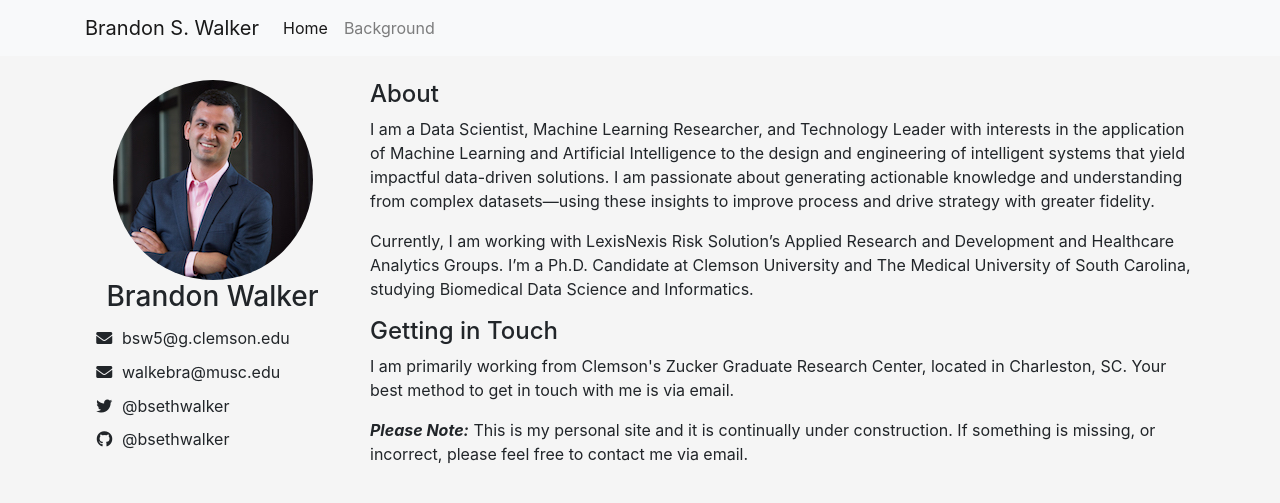
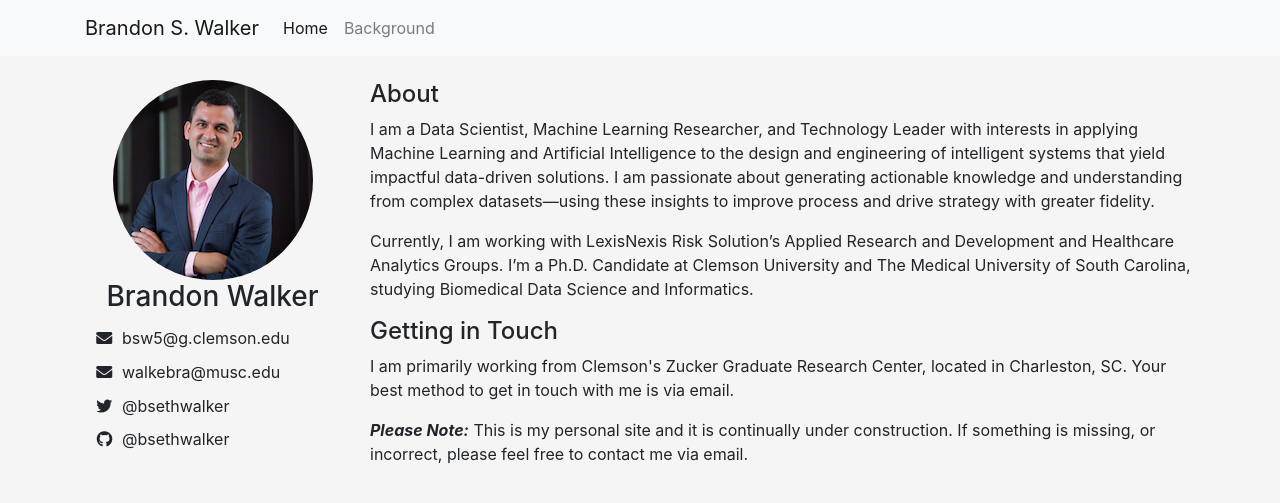
Before and after one commit to bsethwalker/bsethwalker.github.io, a Jekyll site: the page built from index.md, in a window 1280 px wide. Shown: the top 503 px of the page. Built offline with Jekyll 4.4.1, drawn with Linux system fonts in a browser that asks for light colours.

Commit message:
Fix wording on about

```diff
--- a/index.md
+++ b/index.md
@@ -9,7 +9,7 @@
 
 
 <h4>About</h4>
-<p>I am a Data Scientist, Machine Learning Researcher, and Technology Leader with interests in the application of Machine Learning and Artificial Intelligence to the design and engineering of intelligent systems that yield impactful data-driven solutions. I am passionate about generating actionable knowledge and understanding from complex datasets—using these insights to improve process and drive strategy with greater fidelity. </p>
+<p>I am a Data Scientist, Machine Learning Researcher, and Technology Leader with interests in applying Machine Learning and Artificial Intelligence to the design and engineering of intelligent systems that yield impactful data-driven solutions. I am passionate about generating actionable knowledge and understanding from complex datasets—using these insights to improve process and drive strategy with greater fidelity. </p>
 
 <p>Currently, I am working with LexisNexis Risk Solution’s Applied Research and Development and Healthcare Analytics Groups. I’m a Ph.D. Candidate at Clemson University and The Medical University of South Carolina, studying Biomedical Data Science and Informatics.</p>
 
```
Also changed, not shown: Gemfile.lock.
